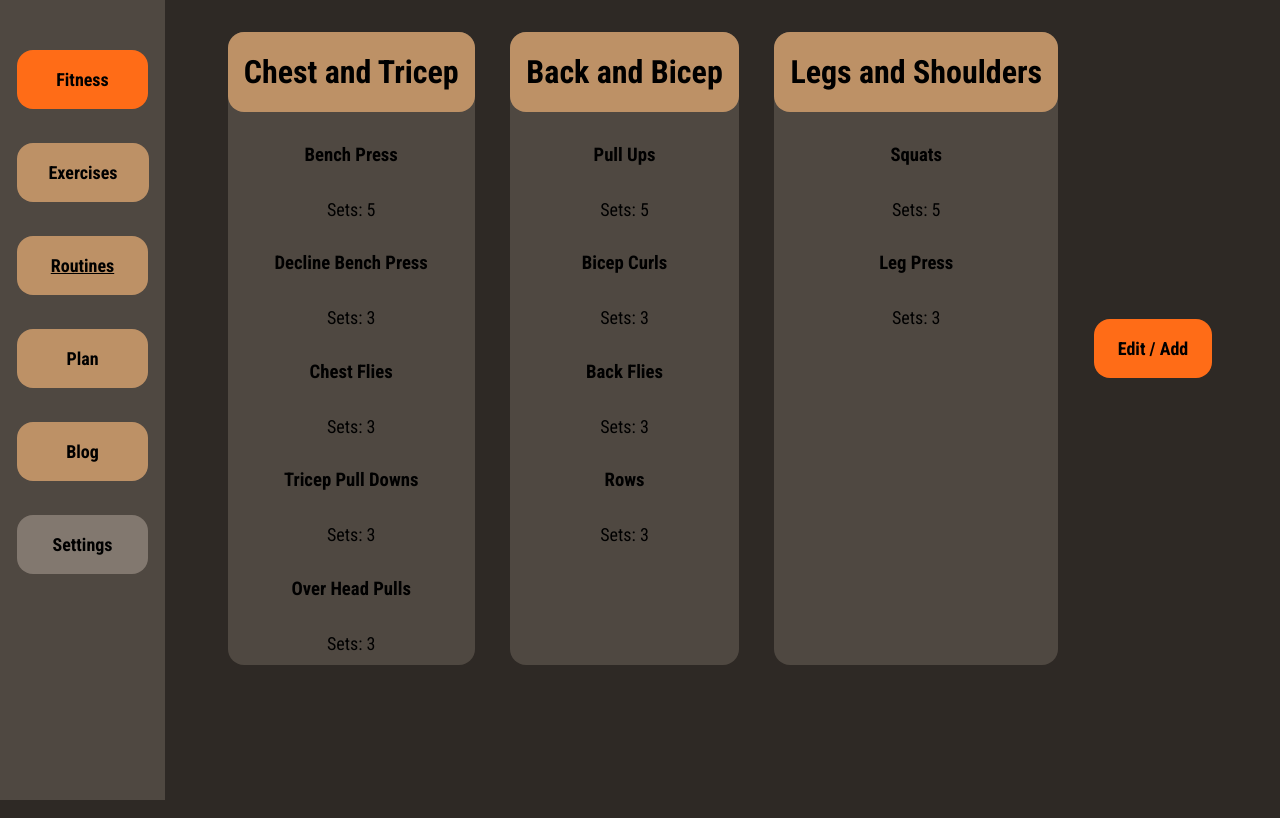
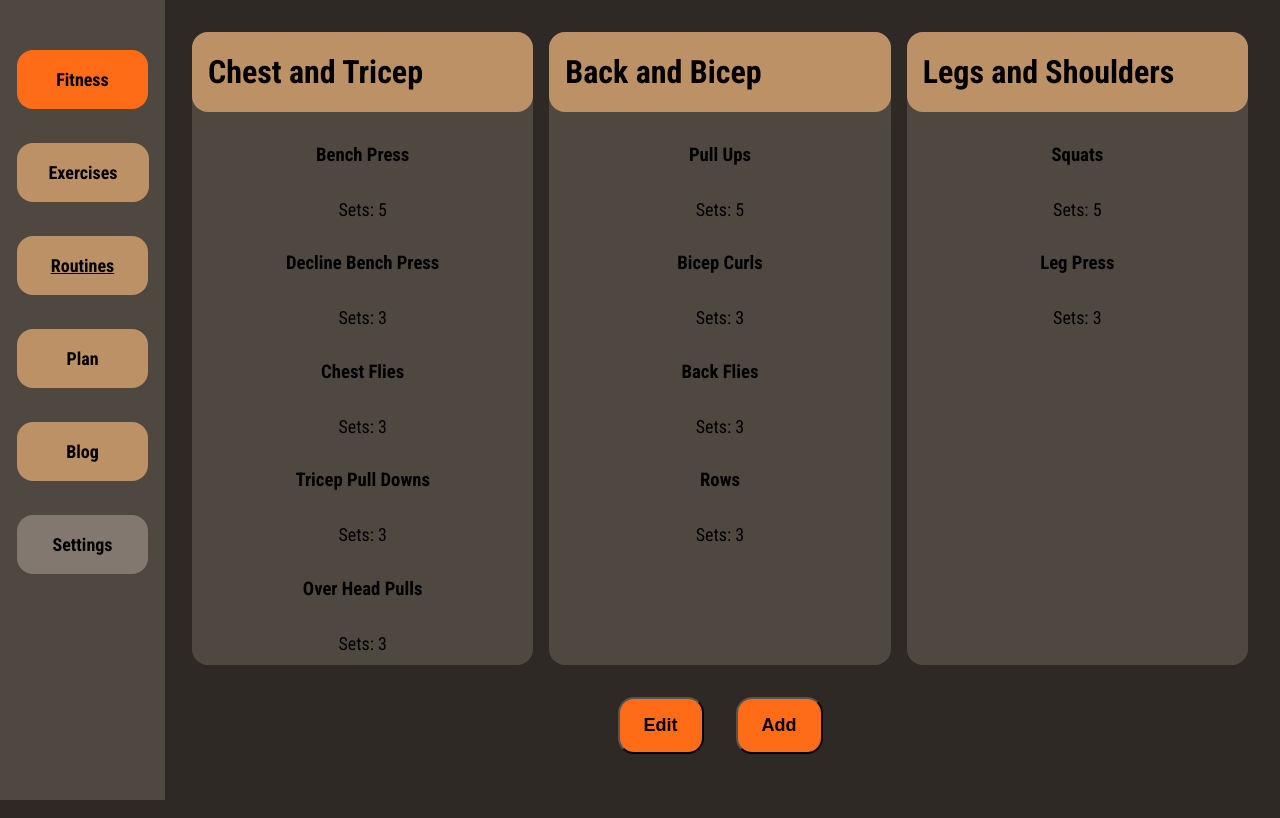
Before and after one commit to HaraldWikborg/FitnessApp, a React (Vite) app: page /routines in a window 1280 px wide. Built offline with nearby package versions, Linux system fonts and the light colour scheme.

Commit message:
Fix plan css and routines layout and function

```diff
--- a/src/components/plan/CustomPlan.jsx
+++ b/src/components/plan/CustomPlan.jsx
@@ -6,7 +6,7 @@ const CustomPlan = ({
 }) => {
   return (
     <div>
-      <h2 className="title">Weekly Calendar</h2>
+      <h2 className="calendarTitle">Weekly Calendar</h2>
       <div className="calendar">
         <table>
           <thead>
@@ -17,9 +17,9 @@ const CustomPlan = ({
           </thead>
           <tbody>
             {Object.keys(activities).map((day) => (
-              <tr key={day}>
+              <tr className="row" key={day}>
                 <td>{day}</td>
-                <td>{activities[day]}</td>
+                <td className="activity">{activities[day]}</td>
               </tr>
             ))}
           </tbody>
--- a/src/components/plan/EditPlan.jsx
+++ b/src/components/plan/EditPlan.jsx
@@ -6,7 +6,7 @@ const EditPlan = ({
 }) => {
   return (
     <div>
-      <h2>Weekly Calendar</h2>
+      <h2 className="calendarTitle">Weekly Calendar</h2>
       <div className="calendar">
         <table>
           <thead>
--- a/src/components/plan/Plan.css
+++ b/src/components/plan/Plan.css
@@ -1,6 +1,16 @@
+.calendarTitle {
+  background-color: #82786f;
+  font-size: 2rem;
+  width: fit-content;
+  padding: 1rem 2rem;
+  border-radius: 1rem;
+}
+
 table {
-  width: 35%;
+  width: 40%;
   border-radius: 1rem;
+  background-color: #82786f;
+  border-spacing: 0;
 }
 .calendar {
   display: flex;
@@ -11,18 +21,32 @@ th,
 td {
   padding: 8px;
   text-align: left;
-  border-bottom: 2px solid #82786f;
   text-align: center;
 }
 
-th {
+table tr:first-child th:first-child {
   background-color: #bd9166;
-  border-radius: 1rem;
+  color: black;
+  font-weight: bold;
+  border-top-left-radius: 1rem;
+  border-bottom: 1px solid black;
+}
+table tr:first-child th:last-child {
+  background-color: #bd9166;
+  color: black;
+  font-weight: bold;
+  border-top-right-radius: 1rem;
+  border-bottom: 1px solid black;
 }
 
+table tr td {
+  border-bottom: 1px solid black;
+}
+table tr:last-child td {
+  border-bottom: none;
+}
 select {
   padding: 8px;
-  border: 1px solid #ccc;
   border-radius: 1rem;
   font-size: 14px;
   background-color: #bd9166;
@@ -33,6 +57,7 @@ select {
 select:hover {
   border-color: #ff6c17;
 }
+
 .edit {
   background-color: #ff6c17;
   margin-left: 2rem;
@@ -51,7 +76,7 @@ select:hover {
 .edit:hover {
   background-color: gray;
 }
-tbody {
-  border-radius: 1rem;
-  background-color: gray;
+
+.activity {
+  font-weight: bold;
 }
--- a/src/components/routines/Routines.css
+++ b/src/components/routines/Routines.css
@@ -11,6 +11,7 @@
   align-items: top;
   justify-content: space-evenly;
   width: 100%;
+  gap: 1rem;
 }
 .routineTitle {
   background-color: #bd9166;
@@ -25,6 +26,10 @@
   background-color: #4f4841;
   border-radius: 1rem;
   padding: 0px;
+  width: fit-content;
+  flex-grow: 1;
+  flex-shrink: 1;
+  width: 30%;
 }
 .exercise {
   display: flex;
@@ -32,6 +37,16 @@
   align-items: center;
   justify-content: center;
   width: 100%;
+}
+
+/* Buttons */
+.buttons {
+  display: flex;
+  flex-direction: row;
+  align-items: center;
+  justify-content: center;
+  width: 100%;
+  margin: 1rem;
 }
 .editButton {
   background-color: #ff6c17;
@@ -41,11 +56,11 @@
   color: black;
   height: fit-content;
   text-decoration: none;
-  align-self: center;
   text-align: center;
   font-size: large;
   cursor: pointer;
   transition: background-color 0.3s ease;
+  margin: 1rem;
 }
 .editButton:hover {
   background-color: gray;
--- a/src/components/routines/Routines.jsx
+++ b/src/components/routines/Routines.jsx
@@ -4,7 +4,14 @@ import routinesList from "../../assets/data/routines";
 import RoutineExercisesList from "./routineExercisesList/routineExercisesList";
 
 function Routines() {
-  const [routines] = useState(routinesList);
+  const [routines, setRoutines] = useState(routinesList);
+
+  const handleEdit = () => {
+    console.log("Edit");
+  };
+  const handleAdd = () => {
+    console.log("Add");
+  };
 
   return (
     <div className="routines">
@@ -12,8 +19,6 @@ function Routines() {
         {routines.map((routineKey, index) => {
           let routine = routineKey;
           let exercises = routine.exercises;
-          console.log(exercises);
-          //exercises wont be treated as an array even though it logs as one
           return (
             <div className="routineCard" key={index}>
               <div className="routineTitle">{routine.name}</div>
@@ -21,7 +26,14 @@ function Routines() {
             </div>
           );
         })}
-        <div className="editButton">Edit / Add</div>
+      </div>
+      <div className="buttons">
+        <button className="editButton" onClick={handleEdit}>
+          Edit
+        </button>
+        <button className="editButton" onClick={handleAdd}>
+          Add
+        </button>
       </div>
     </div>
   );
--- a/src/components/routines/routineExercisesList/routineExercisesList.jsx
+++ b/src/components/routines/routineExercisesList/routineExercisesList.jsx
@@ -3,17 +3,12 @@ import React from "react";
 const RoutineExercisesList = ({ exercises }) => {
   return (
     <div className="exercise">
-      {exercises.map(
-        (exercise, index) => (
-          console.log(exercise),
-          (
-            <div className="exercise" key={index}>
-              <h3>{exercise.name}</h3>
-              <p>Sets: {exercise.sets.length}</p>
-            </div>
-          )
-        )
-      )}
+      {exercises.map((exercise, index) => (
+        <div className="exercise" key={index}>
+          <h3>{exercise.name}</h3>
+          <p>Sets: {exercise.sets.length}</p>
+        </div>
+      ))}
     </div>
   );
 };
```
